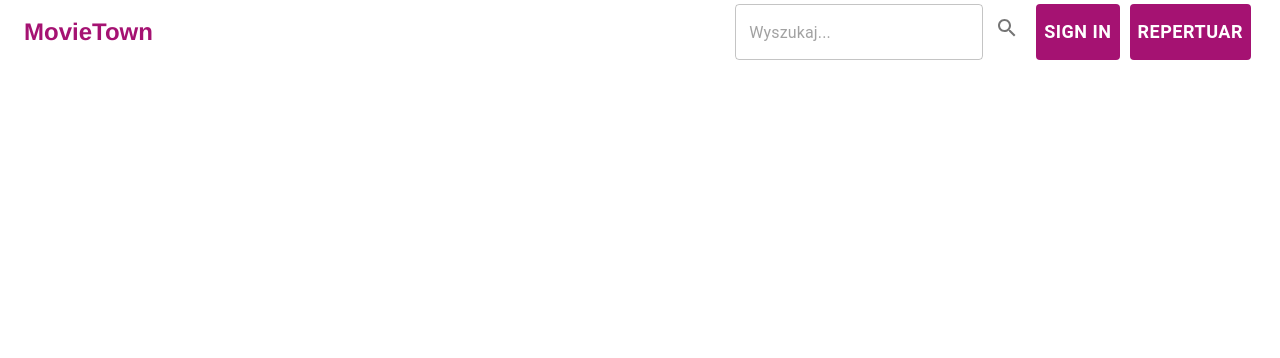
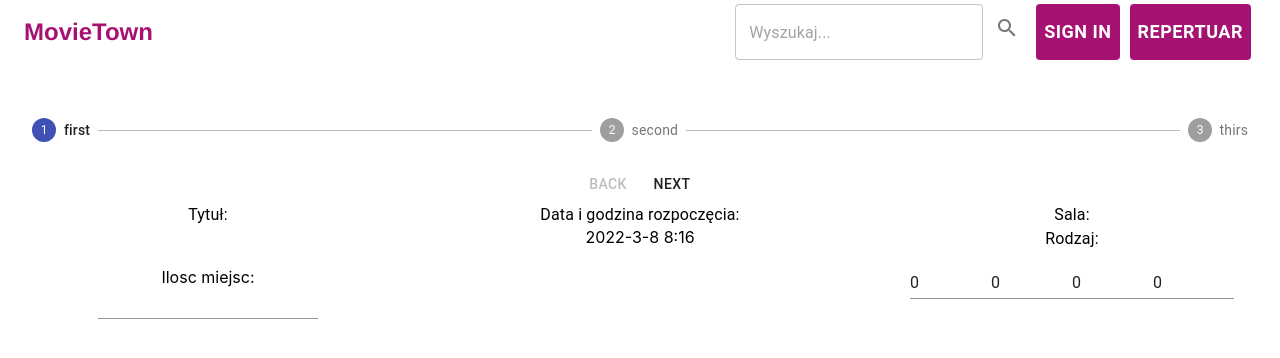
Before and after one commit to szymonorz/movietown, a React (Create React App) app in the folder movietown-fe/: page /reservation in a window 1280 px wide. Shown: the top 358 px of the page. Built offline with nearby package versions, Linux system fonts and the light colour scheme; no server answers.

Commit message:
Frontend: Screening and Reservation
Few fixes related to screening components. Slowly started implementing
reservations etc.

```diff
--- a/movietown-fe/src/App.tsx
+++ b/movietown-fe/src/App.tsx
@@ -8,6 +8,7 @@ import CustomerPage from './components/pages/CustomerPage';
 import CustomerChangePassword from './components/customer_components/CustomerChangePassword';
 import MovieListPage from './components/pages/MovieListPage';
 import ScreeningListPage from './components/pages/ScreeningListPage';
+import MakeReservationPage from './components/pages/MakeReservationPage';
 function App() {
   const [loginState, setLoginState] = useState<boolean>(false)
 
@@ -31,6 +32,7 @@ function App() {
         </Route>
         <Route path="search" element={<MovieListPage/>}/>
         <Route path="screening" element={<ScreeningListPage/>}/>
+        <Route path="reservation" element={<MakeReservationPage/>}/>
       </Routes>
     </div>
   );
--- a/movietown-fe/src/api/MovieApi.tsx
+++ b/movietown-fe/src/api/MovieApi.tsx
@@ -4,13 +4,25 @@ const instance = axios.create({
     baseURL: "http://localhost:4000/api/v1/movies"
 })
 
+export interface movie_type {
+    price: number,
+    type: string
+}
 
+export interface movie {
+    id: number,
+    title: string,
+    director: string,
+    description: string,
+    length: number,
+    movie_types: movie_type[]
+}
 
-export const getQueriedMovies = (query: string, page: number = 5, offset: number = 0) => {
+export const getQueriedMovies = (query: string, limit: number = 5, offset: number = 0) => {
     return instance.get("/", {
         params: {
             title: query,
-            page: page,
+            limit: limit,
             offset: offset
         }
     })
--- a/movietown-fe/src/api/ScreeningApi.tsx
+++ b/movietown-fe/src/api/ScreeningApi.tsx
@@ -1,5 +1,5 @@
 import axios from 'axios'
-import { movie, movie_type } from '../components/MovieCard'
+import { movie, movie_type } from './MovieApi'
 
 
 export interface screeningParams {
@@ -13,7 +13,7 @@ interface mm_type{
     movie_type: movie_type
 }
 
-interface movie_hall{
+export interface movie_hall{
     name: string,
     number_of_seats: number
 }
@@ -28,6 +28,9 @@ const instance = axios.create({
     baseURL: "http://localhost:4000/api/v1/screening"
 })
 
+export const getScreeningById = async (id: number) => {
+    return await instance.get(`/s/${id}`)
+}
 
 export const getDaysScreenings = async ({from, to}: screeningParams, limit: number = 5, offset: number = 0) => {
     return await instance.get("/", {
--- a/movietown-fe/src/components/MovieCard.tsx
+++ b/movietown-fe/src/components/MovieCard.tsx
@@ -1,19 +1,7 @@
 import React from 'react'
 import { Typography, makeStyles, Divider } from '@material-ui/core'
+import {movie} from '../api/MovieApi'
 
-export interface movie_type {
-    price: number,
-    type: string
-}
-
-export interface movie {
-    id: number,
-    title: string,
-    director: string,
-    description: string,
-    length: number,
-    movie_types: movie_type[]
-}
 
 interface MovieCardProps {
     movie: movie
--- /dev/null
+++ b/movietown-fe/src/components/customer_components/steps/ChooseMovieType.tsx
@@ -0,0 +1,114 @@
+import { Grid, Typography, TextField } from '@material-ui/core';
+import React, { useState, useEffect } from 'react';
+import { useSearchParams } from 'react-router-dom';
+import { movie, movie_type } from '../../../api/MovieApi';
+import { getScreeningById, screening, movie_hall } from '../../../api/ScreeningApi';
+import DiscountForm from './steps_components/DiscountForm';
+
+
+const ChooseMovieType: React.FC<{}> = () => {
+    const [screeningId, setScreeningId] = useState(0)
+    const [screening, setScreening] = useState<screening>({
+        mm_type: {
+            id: 0,
+            movie: {
+                id: 0,
+                title: '',
+                director: '',
+                description: '',
+                length: 0,
+                movie_types: []
+            },
+            movie_type: {
+                price: 0,
+                type: ''
+            }
+        },
+        movie_hall: {
+            name: '',
+            number_of_seats: 0
+        },
+        start_of_screening: new Date(),
+    })
+    const [startString, setStartString] = useState("")
+    const [numberOfSeats, setNumberOfSeats] = useState('')
+    const [query] = useSearchParams()
+    useEffect(() => {
+        const id = query.get("id")
+        if (id) {
+            setScreeningId(parseInt(id))
+        }
+    }, [])
+
+    useEffect(() => {
+        getScreeningById(screeningId)
+            .then(({ data }) => setScreening(data))
+            .catch((err) => console.error(err))
+    }, [screeningId])
+
+    useEffect(() => {
+        const date = new Date(screening.start_of_screening)
+        setStartString(`${date.getFullYear()}-${date.getMonth()}-${date.getDate()} ${date.getHours()}:${date.getMinutes()}`)
+    }, [screening])
+
+    // const generateSelectList = (n: number) => {
+
+    //     var i:number = 0;
+    //     const indents = []
+    //     if(n>100){
+    //         return []
+    //     }
+    //     for(;i<n; i++){
+    //         indents.push(<SelectDiscount key={i} onChange={(e) => console.log(e)}/>)
+    //     }
+    //     return indents
+    // }
+
+    return (
+        <div>
+            <Grid container spacing={2}>
+                <Grid item xs={4}>
+                    <Typography>
+                        Tytuł: {screening.mm_type.movie.title}
+                    </Typography>
+                </Grid>
+                <Grid item xs={4}>
+                    <Typography>
+                        Data i godzina rozpoczęcia:
+                    </Typography>
+                    {startString}
+                </Grid>
+                <Grid item xs={4}>
+                    <Typography>
+                        Sala: {screening.movie_hall.name}
+                    </Typography>
+                    <Typography>
+                        Rodzaj: {screening.mm_type.movie_type.type}
+                    </Typography>
+                </Grid>
+                <Grid item xs={4}>
+                    Ilosc miejsc:
+                    <div>
+                        <TextField
+                            value={numberOfSeats}
+                            onChange={(e) => {
+                                const regex = /^([0-9]){1,3}$/i;
+                                if(e.currentTarget.value === '' || regex.test(e.currentTarget.value)){
+                                    setNumberOfSeats(e.currentTarget.value)
+                                }
+                            }
+                        }
+                        />
+                    </div>
+                </Grid>
+                <Grid item xs={4}>
+                </Grid>
+                <Grid item xs={4}>
+                   <DiscountForm/>
+                </Grid>
+            </Grid>
+        </div>
+    )
+}
+
+export default ChooseMovieType
--- /dev/null
+++ b/movietown-fe/src/components/customer_components/steps/common.tsx
@@ -0,0 +1,3 @@
+export interface MakeReservationStep{
+    label: string
+}
--- /dev/null
+++ b/movietown-fe/src/components/customer_components/steps/steps_components/DiscountForm.tsx
@@ -0,0 +1,81 @@
+import React, { useEffect, useState } from 'react'
+import { discount, getDiscounts } from '../../../../api/ReservationApi'
+import { Formik, Form } from 'formik'
+import * as Yup from 'yup';
+import { Input, TextField } from '@material-ui/core';
+
+interface DiscountFormProps {
+    onChange: (discountId: number) => void,
+}
+
+const validateSeatForm = () => Yup.object().shape({
+    normalSeats: Yup.number().positive("Number cannot be negative").required("Required"),
+    childrenSeats: Yup.number().positive("Number cannot be negative").required("Required"),
+    studentSeats: Yup.number().positive("Number cannot be negative").required("Required"),
+    elderlySeats: Yup.number().positive("Number cannot be negative").required("Required")
+})
+
+const DiscountForm: React.FC<{}> = () => {
+    const [discounts, setDiscounts] = useState<Array<discount>>([])
+    useEffect(() => {
+        getDiscounts()
+            .then(({ data }) => setDiscounts([...data]))
+            .catch((err) => console.error(err))
+    }, [])
+
+    return (
+        <Formik
+            initialValues={{
+                normalSeats: 0,
+                childrenSeats: 0,
+                studentSeats: 0,
+                elderlySeats: 0
+            }}
+            validationSchema={validateSeatForm}
+            onSubmit={(values) => console.log(values)}
+        >
+            {({ values, handleChange, handleBlur }) => (
+                <Form>
+                    <TextField
+                        name='normalSeats'
+                        type='number'
+                        InputProps={{inputProps: {min: 0, max: 100}}}
+                        value={values.normalSeats}
+                        onChange={handleChange}
+                        onBlur={handleBlur}
+                    />
+                    <TextField
+                        name='childrenSeats'
+                        type='number'
+                        InputProps={{inputProps: {min: 0, max: 100}}}
+                        value={values.childrenSeats}
+                        onChange={handleChange}
+                        onBlur={handleBlur}
+                    />
+                    <TextField
+                        name='studentSeats'
+                        type='number'
+                        InputProps={{inputProps: {min: 0, max: 100}}}
+                        value={values.studentSeats}
+                        onChange={handleChange}
+                        onBlur={handleBlur}
+                    />
+                    <TextField
+                        name='elderlySeats'
+                        type='number'
+                        InputProps={{inputProps: {min: 0, max: 100}}}
+                        value={values.elderlySeats}
+                        onChange={handleChange}
+                        onBlur={handleBlur}
+                    />
+                </Form>
+
+            )}
+
+
+        </Formik>
+
+    )
+}
+
+export default DiscountForm
--- a/movietown-fe/src/components/pages/MakeReservationPage.tsx
+++ b/movietown-fe/src/components/pages/MakeReservationPage.tsx
@@ -1,9 +1,60 @@
-import React from 'react'
+import { Stepper, Step, StepLabel, Button } from '@material-ui/core'
+import React, { useState } from 'react'
+import ChooseMovieType from '../customer_components/steps/ChooseMovieType'
+import { MakeReservationStep } from '../customer_components/steps/common'
 
+const steps: MakeReservationStep[] = [
+    {
+        label: 'first'
+    },
+    {
+        label: 'second'
+    },
+    {
+        label: 'thirs'
+    }
+]
 
 const MakeReservationPage: React.FC<{}> = () => {
+    const [activeStep, setActiveStep] = useState(0)
+
+    const handleNext = () => {
+        setActiveStep(prevStep => prevStep + 1)
+    }
+
+    const handleBack = () => {
+        if (activeStep) {
+            setActiveStep(currStep => currStep - 1)
+        }
+    }
+
     return (
         <div>
+            <Stepper activeStep={activeStep}>
+                {steps.map((step, index) => {
+                    return (
+                        <Step key={step.label}>
+                            <StepLabel>{step.label}</StepLabel>
+                        </Step>
+                    )
+                })}
+            </Stepper>
+            <Button
+                disabled={activeStep === 0}
+                onClick={handleBack}
+            >Back</Button>
+            <Button
+                disabled={activeStep === steps.length - 1}
+                onClick={handleNext}
+            >Next</Button>
+            {activeStep === steps.length - 1 && (
+                <div>Finished</div>
+            )}
+            {activeStep === 0 && (
+                <div>
+                    <ChooseMovieType />
+                </div>
+            )}
 
         </div>
     )
--- a/movietown-fe/src/components/pages/MovieListPage.tsx
+++ b/movietown-fe/src/components/pages/MovieListPage.tsx
@@ -1,7 +1,7 @@
 import React, { useEffect, useState } from 'react';
 import { useSearchParams } from 'react-router-dom';
-import { getQueriedMovies } from '../../api/MovieApi';
-import MovieCard, { movie } from '../MovieCard';
+import { getQueriedMovies, movie } from '../../api/MovieApi';
+import MovieCard from '../MovieCard';
 import {List} from '@material-ui/core'
 
 interface MovieListProps {
```
Also changed, not shown: movietown-fe/src/api/ReservationApi.tsx (+31 -0 lines), movietown-fe/src/components/ScreeningCard.tsx (+16 -7 lines), movietown-fe/src/index.tsx (+3 -5 lines).
